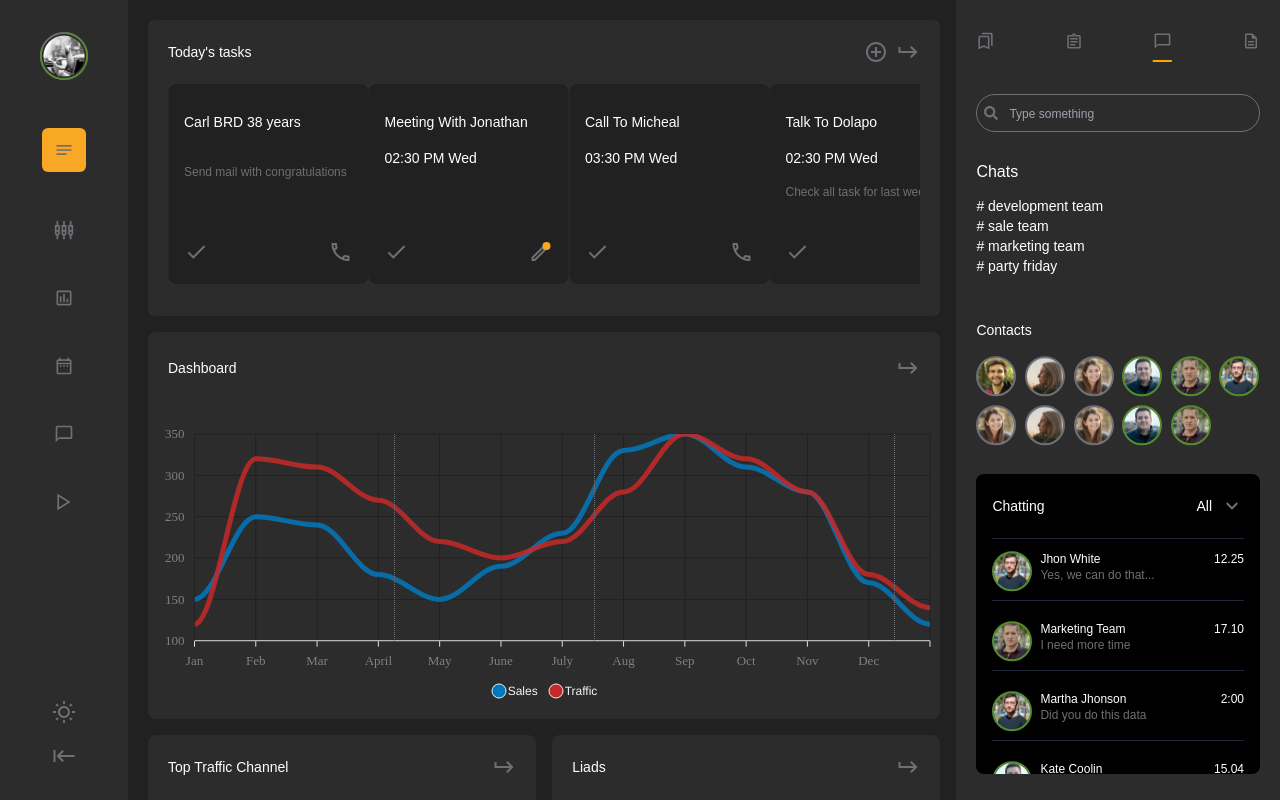
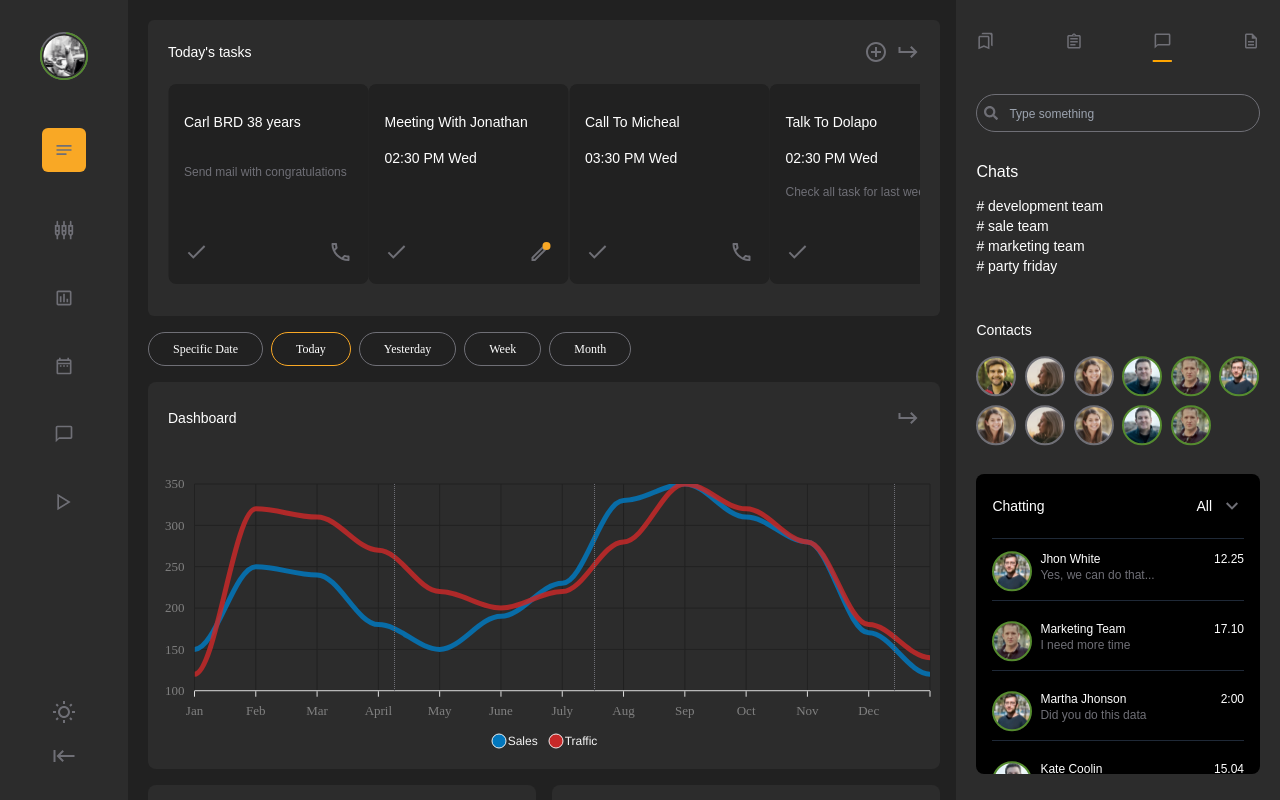
Before and after one commit to Oluwaseun-Oyewole/Dashboard3.0, a React (Vite) app: page /app/dashboard in a window 1280 px wide. Shown: the top 800 px of the page. Built offline with nearby package versions, Linux system fonts and the light colour scheme; a web font is replaced by a local one.

Commit message:
date filter

```diff
--- a/index.html
+++ b/index.html
@@ -4,7 +4,7 @@
     <meta charset="UTF-8" />
     <link rel="icon" type="image/svg+xml" href="/vite.svg" />
     <meta name="viewport" content="width=device-width, initial-scale=1.0" />
-    <title>NHT Dashboard</title>
+    <title>Dashboard3.0</title>
     <link
       href="https://api.fontshare.com/v2/css?f[]=poppins@500,400,300,700,600&display=swap"
       rel="stylesheet"
--- a/package.json
+++ b/package.json
@@ -13,9 +13,11 @@
     "antd": "^5.12.8",
     "apexcharts": "^3.45.1",
     "classnames": "^2.5.1",
+    "dayjs": "^1.11.10",
     "formik": "^2.4.5",
     "framer-motion": "^10.17.9",
     "install": "^0.13.0",
+    "moment": "^2.30.1",
     "react": "^18.2.0",
     "react-apexcharts": "^1.4.1",
     "react-dom": "^18.2.0",
--- /dev/null
+++ b/src/components/filter/index.tsx
@@ -0,0 +1,156 @@
+import {
+  DatePicker,
+  DatePickerProps,
+  Radio,
+  RadioChangeEvent,
+  Space,
+} from "antd";
+import { SizeType } from "antd/es/config-provider/SizeContext";
+import { RangePickerProps } from "antd/es/date-picker";
+import dayjs from "dayjs";
+import moment from "moment";
+import { useEffect, useState } from "react";
+import { useNavigate } from "react-router-dom";
+import { useTheme } from "../../context";
+
+const dateFormat = "YYYY-MM-DD";
+
+type FilterOption = {
+  date: { date: string };
+};
+
+type FilterPropType = {
+  onFilter: (date?: { date: string }) => void;
+};
+
+const DateFilter: React.FC<FilterPropType> = ({ onFilter }) => {
+  const [value, setValue] = useState("today");
+  const [month, setMonth] = useState("");
+  const [week, setWeek] = useState("");
+  const { isDarkMode } = useTheme();
+  const navigate = useNavigate();
+  const today = moment().format(dateFormat);
+
+  const radio = [
+    { title: "Specific Date ", value: "range" },
+    { title: "Today", value: "today" },
+    { title: "Yesterday", value: "yesterday" },
+    { title: "Week", value: "week" },
+    { title: "Month", value: "month" },
+  ];
+
+  const [size, ,] = useState<SizeType>("middle");
+
+  const FilterOptions: Record<string, FilterOption> = {
+    today: {
+      date: { date: moment().format(dateFormat) },
+    },
+    yesterday: {
+      date: {
+        date: moment().subtract(1, "days").format(dateFormat),
+      },
+    },
+  };
+
+  const onChange = (e: RadioChangeEvent) => {
+    const date = FilterOptions[e.target.value]?.date;
+    setValue(e.target.value);
+    onFilter(date);
+    // Update the URL
+    const params = new URLSearchParams(location.search);
+    params.set("date", date?.date || "");
+    navigate(`?${params.toString()}`);
+  };
+
+  const handleChange = (type: "m" | "w", dateString: string) => {
+    const formattedDate = dayjs(dateString).format("YYYY-MM");
+    console.log("params formatted", formattedDate);
+    if (type === "m") {
+      setMonth(formattedDate);
+    } else {
+      setWeek(formattedDate);
+    }
+    if (!month || !week) return;
+    else {
+      // Update the URL with the selected date range
+      const params = new URLSearchParams(location.search);
+      params.set("date", month);
+      //   params.set("date", week);
+      navigate(`?${params.toString()}`);
+    }
+  };
+
+  const handleMonthChange = (
+    _: DatePickerProps["value"] | RangePickerProps["value"],
+    dateString: string
+  ) => {
+    const formattedDate = moment(dateString).format("YYYY-MM");
+    setMonth(formattedDate);
+    if (!month) return;
+    const params = new URLSearchParams(location.search);
+    params.set("date", month);
+    navigate(`?${params.toString()}`);
+  };
+
+  const handleWeekChange = (
+    _: DatePickerProps["value"] | RangePickerProps["value"],
+    dateString: string
+  ) => {
+    setWeek(dateString);
+    if (!week) return;
+    const params = new URLSearchParams(location.search);
+    params.set("date", week);
+    navigate(`?${params.toString()}`);
+  };
+
+  useEffect(() => {
+    month && handleMonthChange(undefined, month);
+  }, [month]);
+
+  useEffect(() => {
+    week && handleWeekChange(undefined, week);
+  }, [week]);
+
+  return (
+    <div>
+      <Radio.Group onChange={onChange} value={value}>
+        <Space direction="vertical">
+          {radio?.map((item, idx) => {
+            return (
+              <Radio
+                key={idx}
+                value={item.value}
+                className={`rounded-3xl px-4 py-2 text-xs border-[1px]  ${
+                  isDarkMode ? "border-[#6F6F76] text-white" : "border-[2px]"
+                } ${item.value === value.toString() && " border-[#f9A825]"}`}
+              >
+                {item.value === "month" && value === "month" ? (
+                  <DatePicker
+                    size={size}
+                    picker="month"
+                    onChange={handleMonthChange}
+                  />
+                ) : item.value === "week" && value === "week" ? (
+                  <DatePicker
+                    size={size}
+                    picker="week"
+                    onChange={handleWeekChange}
+                  />
+                ) : item.value === "range" && value === "range" ? (
+                  <DatePicker.RangePicker
+                    status="error"
+                    style={{ width: "100%" }}
+                  />
+                ) : (
+                  item.title
+                )}
+              </Radio>
+            );
+          })}
+        </Space>
+      </Radio.Group>
+    </div>
+  );
+};
+
+export default DateFilter;
--- a/src/index.css
+++ b/src/index.css
@@ -33,3 +33,63 @@ body {
   align-items: center !important;
   justify-content: center !important;
 }
+
+.ant-radio-input {
+}
+
+.ant-radio-inner {
+  display: none !important;
+}
+
+.ant-radio-group {
+}
+
+.ant-space {
+  display: flex !important;
+  flex-direction: row !important;
+  align-items: center !important;
+  justify-content: center !important;
+  font-family: monospace !important;
+}
+
+.ant-space > div {
+  /* border: 1.5px lightgrey solid; */
+  /* border-radius: 50px; */
+  /* padding: 5px 10px !important; */
+}
+.ant-space-item:first-child {
+}
+
+.ant-space-item:nth-child(2) {
+}
+
+.ant-space-item:nth-child(3) {
+}
+
+.ant-space-item:nth-child(4) {
+}
+.ant-wave-target {
+  /* display: none !important; */
+}
+.ant-picker-input {
+  color: white !important;
+}
+
+.ant-picker-middle {
+  background-color: white !important;
+  border: none !important;
+  color: white !important;
+}
+
+.ant-space-item > label > span:last-child > div {
+  border: none !important;
+  padding: 5px;
+}
+
+.ant-space-item > label > span:last-child > div::after {
+  display: none !important;
+}
+
+.ant-picker-active-bar {
+  background: #000 !important;
+}
--- a/src/main.tsx
+++ b/src/main.tsx
@@ -1,3 +1,4 @@
+import { ConfigProvider } from "antd";
 import React, { Suspense } from "react";
 import ReactDOM from "react-dom/client";
 import { Toaster } from "react-hot-toast";
@@ -9,11 +10,19 @@ import routes from "./routes";
 
 ReactDOM.createRoot(document.getElementById("root")!).render(
   <React.StrictMode>
+    <ConfigProvider
+      theme={{
+        token: {
+          fontFamily: "Poppins",
+        },
+      }}
+    >
       <ThemeProvider>
         <Toaster position="top-center" />
         <Suspense fallback={<Loader screen />}>
           <RouterProvider router={routes} fallbackElement={<Loader screen />} />
         </Suspense>
       </ThemeProvider>
+    </ConfigProvider>
   </React.StrictMode>
 );
--- a/src/views/dashboard/index.tsx
+++ b/src/views/dashboard/index.tsx
@@ -1,3 +1,4 @@
+import DateFilter from "../../components/filter";
 import RightMenu from "../../components/menu";
 import TaskScheduler from "../../components/taskScheduler";
 import NHTChart from "./chart";
@@ -8,6 +9,7 @@ const Dashboard = () => {
     <div className="lg:grid  grid-cols-[70%_auto] gap-4">
       <div className="flex flex-col gap-4 mb-5 overflow-y-scroll">
         <TaskScheduler />
+        <DateFilter onFilter={() => {}} />
         <NHTChart />
         <DataVisualization />
       </div>
--- a/src/views/reports/index.tsx
+++ b/src/views/reports/index.tsx
@@ -12,6 +12,7 @@ import { default as Set, default as Settings } from "../../assets/svg/set.svg";
 import User from "../../assets/svg/users.svg";
 import { CustomChart } from "../../components/chart";
 import CustomTable from "../../components/customtable";
+import DateFilter from "../../components/filter";
 import Typography from "../../components/typography";
 import { useTheme } from "../../context";
 
@@ -366,8 +367,11 @@ const Report = () => {
 
   return (
     <div className="mt-5 mr-5">
+      <DateFilter onFilter={() => {}} />
       <div
-        className={`rounded-lg ${isDarkMode ? "bg-bgBlackMedium" : "bg-white"}`}
+        className={`mt-5 rounded-lg ${
+          isDarkMode ? "bg-bgBlackMedium" : "bg-white"
+        }`}
       >
         <div className={`flex items-center justify-between px-5 py-6 `}>
           <Typography
```
Also changed, not shown: 1 other file (tests, documents, lock files or other folders). Lines whose indentation alone changed are shown as unchanged.
